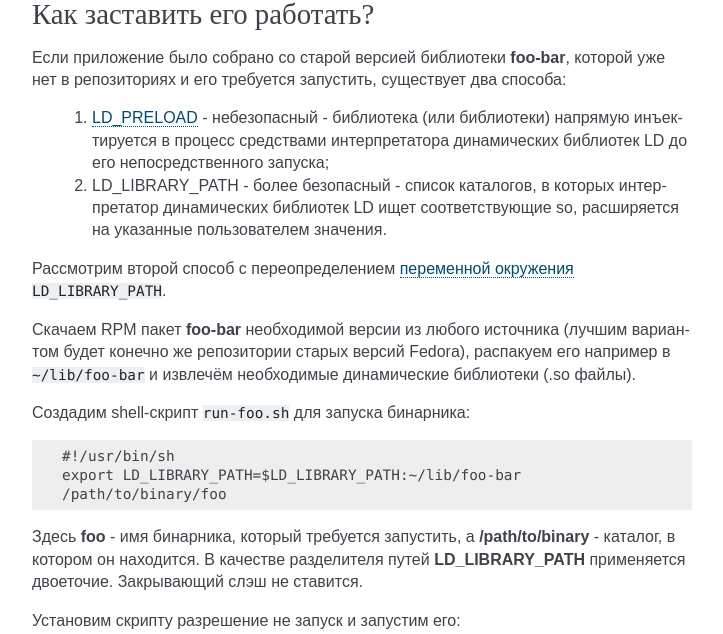
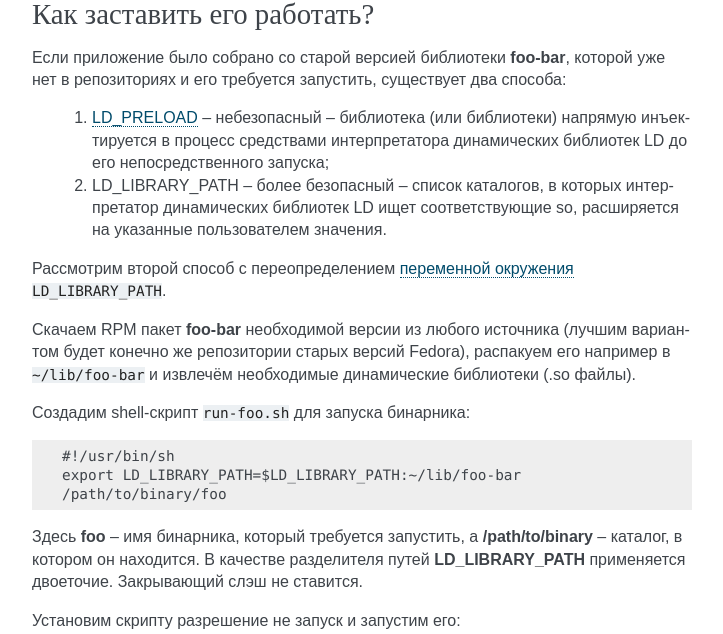
Before and after one commit to RussianFedora/FAQ, a Sphinx documentation site: the page built from source/development.rst, in a window 1280 px wide and 900 px high, scrolled down 10017 px. Shown: the part 151-785 px from the top of the window, without its empty margins (388-1111 px from the left). Built offline with Sphinx 7.4.7, drawn with Linux system fonts in a browser that asks for light colours; some of the changed text lies outside the part shown.

Commit message:
Fixed dashes and codestyle in development.rst.

```diff
--- a/source/development.rst
+++ b/source/development.rst
@@ -43,7 +43,7 @@
 Что такое Koji?
 ===================
 
-`Fedora Koji <https://koji.fedoraproject.org/koji/>`__ - это автоматизированная среда для сборки пакетов для Fedora.
+`Fedora Koji <https://koji.fedoraproject.org/koji/>`__ -- это автоматизированная среда для сборки пакетов для Fedora.
 
 .. index:: fedpkg, package, rebuild, mock, rpm
 .. _fedpkg-rebuild:
@@ -63,7 +63,7 @@
 
     fedpkg clone -a foo-bar
 
-Перейдём в каталог с загруженными исходниками и переключимся на ветку для конкретной версии Fedora (если нужна версия из Rawhide - следует использовать **master**):
+Перейдём в каталог с загруженными исходниками и переключимся на ветку для конкретной версии Fedora (если нужна версия из Rawhide -- следует использовать **master**):
 
 .. code-block:: text
 
@@ -103,7 +103,7 @@
 
     git archive --format=tar --prefix=foo-bar-1.0.0/ HEAD | gzip > ~/rpmbuild/SOURCES/foo-bar-1.0.0.tar.gz
 
-Здесь **HEAD** - указатель на актуальный коммит (вместо этого можно использовать SHA1 хеш любого коммита, а также имя тега или ветки), **foo-bar** - название проекта, а **1.0.0** - его версия.
+Здесь **HEAD** -- указатель на актуальный коммит (вместо этого можно использовать SHA1 хеш любого коммита, а также имя тега или ветки), **foo-bar** -- название проекта, а **1.0.0** -- его версия.
 
 .. index:: fedpkg, koji
 .. _rpmfusion-override:
@@ -131,12 +131,12 @@
 
 Для того, чтобы использовать функцию ``git send-mail`` с почтовым сервисом Gmail, необходимо:
 
- 1. включить двухфакторную аутентификацию в настройках Google аккаунта;
- 2. в настройках безопасности почтового ящика Gmail разрешить использование "небезопасных приложений" (под небезопасными Google понимает любые, не поддерживающие OAuth2);
- 3. там же включить доступ к почте посредством POP3 или IMAP (это активирует также и необходимый для нас протокол SMTP);
- 4. в настройках безопасности сгенерировать новый пароль для приложения;
- 5. указать в файле ``~/.gitconfig`` параметры почтового сервиса;
- 6. когда будет запрошен пароль, ввести созданный ранее пароль приложения.
+  1. включить двухфакторную аутентификацию в настройках Google аккаунта;
+  2. в настройках безопасности почтового ящика Gmail разрешить использование "небезопасных приложений" (под небезопасными Google понимает любые, не поддерживающие OAuth2);
+  3. там же включить доступ к почте посредством POP3 или IMAP (это активирует также и необходимый для нас протокол SMTP);
+  4. в настройках безопасности сгенерировать новый пароль для приложения;
+  5. указать в файле ``~/.gitconfig`` параметры почтового сервиса;
+  6. когда будет запрошен пароль, ввести созданный ранее пароль приложения.
 
 Пример файла ``~/.gitconfig`` для работы с почтовым сервисом Gmail:
 
@@ -156,12 +156,12 @@
 
 Для загрузки динамических библиотек в приложении использовать dlopen допускается, но мы настоятельно рекомендуем избегать этого и использовать полноценную линковку по следующим причинам:
 
- 1. в каждом дистрибутиве GNU/Linux именование библиотек, особенно если у них нет чётко установленной апстримом SOVERSION константы, ложится на плечи мейнтейнеров. К примеру есть популярная libcurl. Во всех дистрибутивах она линкуется с openssl и называется libcurl.so, а в Debian и Ubuntu была переименована в libcurl-gnutls.so из-за линковки с gnutls;
- 2. нет никакой гарантии, что загрузится именно необходимая версия библиотеки, имеющая необходимую функцию, а отсутствии оной приложение будет аварийно завершено с ошибкой сегментирования;
- 3. если существует несколько версий библиотеки с разными SOVERSION, необходимо самостоятельно их искать на диске и подгружать с рядом хаков ибо имя libfoo.so без указанной SOVERSION в большинстве дистрибутивов представляет собой символическую ссылку и доступен лишь после установки соответствующего development пакета. Соответственно на машинах обычных пользователей он отсутствует;
- 4. о библиотеках, подгружаемых динамически, не в курсе LD, а следовательно он не сможет при загрузке образа приложения подгрузить их в память;
- 5. в случае корректной линковки LD перед запуском приложения осуществит автоматический поиск необходимых экспортируемых функций во всех указанных библиотеках. При их отсутствии приложение не будет запущено;
- 6. при сборке пакета динамически подгружаемые через dlopen библиотеки не будут определены и прописаны в качестве зависимостей пакета, что может вызвать проблемы у пользователей и падение приложения;
+  1. в каждом дистрибутиве GNU/Linux именование библиотек, особенно если у них нет чётко установленной апстримом SOVERSION константы, ложится на плечи мейнтейнеров. К примеру есть популярная libcurl. Во всех дистрибутивах она линкуется с openssl и называется libcurl.so, а в Debian и Ubuntu была переименована в libcurl-gnutls.so из-за линковки с gnutls;
+  2. нет никакой гарантии, что загрузится именно необходимая версия библиотеки, имеющая необходимую функцию, а отсутствии оной приложение будет аварийно завершено с ошибкой сегментирования;
+  3. если существует несколько версий библиотеки с разными SOVERSION, необходимо самостоятельно их искать на диске и подгружать с рядом хаков ибо имя libfoo.so без указанной SOVERSION в большинстве дистрибутивов представляет собой символическую ссылку и доступен лишь после установки соответствующего development пакета. Соответственно на машинах обычных пользователей он отсутствует;
+  4. о библиотеках, подгружаемых динамически, не в курсе LD, а следовательно он не сможет при загрузке образа приложения подгрузить их в память;
+  5. в случае корректной линковки LD перед запуском приложения осуществит автоматический поиск необходимых экспортируемых функций во всех указанных библиотеках. При их отсутствии приложение не будет запущено;
+  6. при сборке пакета динамически подгружаемые через dlopen библиотеки не будут определены и прописаны в качестве зависимостей пакета, что может вызвать проблемы у пользователей и падение приложения;
 
 .. index:: environment, options, env, terminal
 .. _env-get-term:
@@ -187,7 +187,7 @@
 
     cat /proc/$PID/environ
 
-Здесь **$PID** - :ref:`PID <get-pid>` процесса, информацию о котором необходимо получить.
+Здесь **$PID** -- :ref:`PID <get-pid>` процесса, информацию о котором необходимо получить.
 
 .. index:: environment, options, env
 .. _env-set:
@@ -352,7 +352,7 @@
 
     g++ $(rpm -E %{optflags}) -fPIC helloworld.cpp -o helloworld $(rpm -E %{build_ldflags}) -lstdc++
 
-Здесь **g++** - запускающий файл файл компилятора, **helloworld.cpp** - файл с исходным кодом (если их несколько, то разделяются пробелом), **helloworld** - имя результирующего бинарника, **-lstdc++** - указание компоновщику на необходимость линковки со стандартной библиотекой C++.
+Здесь **g++** -- запускающий файл файл компилятора, **helloworld.cpp** -- файл с исходным кодом (если их несколько, то разделяются пробелом), **helloworld** -- имя результирующего бинарника, **-lstdc++** -- указание компоновщику на необходимость линковки со стандартной библиотекой C++.
 
 Корректные флаги компиляции и компоновки вставляются автоматически из соответствующих макросов RPM.
 
@@ -452,7 +452,7 @@
 
 Для активации `LTO оптимизаций <https://gcc.gnu.org/wiki/LinkTimeOptimization>`__ необходимо и достаточно передать параметр ``-flto`` как для компилятора (**CFLAGS** и/или **CXXFLAGS**), так и для компоновщика.
 
-Самый простой способ сделать это - переопределение значений стандартных макросов внутри SPEC файла:
+Самый простой способ сделать это -- переопределение значений стандартных макросов внутри SPEC файла:
 
 .. code-block:: text
 
@@ -554,13 +554,13 @@
 
 Нет, использовать cpack категорически не рекомендуется по следующим причинам:
 
- * создаёт RPM и DEB пакеты в виде архивов;
- * не добавляет метаданные в создаваемые пакеты;
- * не прописывает зависимости от библиотек и других пакетов;
- * не экспортирует provides;
- * не обрабатывает :ref:`mime-типы <file-types>`;
- * не добавляет обязательные скриптлеты;
- * не соблюдает гайдлайны дистрибутивов.
+  * создаёт RPM и DEB пакеты в виде архивов;
+  * не добавляет метаданные в создаваемые пакеты;
+  * не прописывает зависимости от библиотек и других пакетов;
+  * не экспортирует provides;
+  * не обрабатывает :ref:`mime-типы <file-types>`;
+  * не добавляет обязательные скриптлеты;
+  * не соблюдает гайдлайны дистрибутивов.
 
 Вместо cpack следует собирать :ref:`нативные пакеты <create-package>`.
 
@@ -572,8 +572,8 @@
 
 Если приложение было собрано со старой версией библиотеки **foo-bar**, которой уже нет в репозиториях и его требуется запустить, существует два способа:
 
- 1. :ref:`LD_PRELOAD <ldpreload-safety>` - небезопасный - библиотека (или библиотеки) напрямую инъектируется в процесс средствами интерпретатора динамических библиотек LD до его непосредственного запуска;
- 2. LD_LIBRARY_PATH - более безопасный - список каталогов, в которых интерпретатор динамических библиотек LD ищет соответствующие so, расширяется на указанные пользователем значения.
+  1. :ref:`LD_PRELOAD <ldpreload-safety>` -- небезопасный -- библиотека (или библиотеки) напрямую инъектируется в процесс средствами интерпретатора динамических библиотек LD до его непосредственного запуска;
+  2. LD_LIBRARY_PATH -- более безопасный -- список каталогов, в которых интерпретатор динамических библиотек LD ищет соответствующие so, расширяется на указанные пользователем значения.
 
 Рассмотрим второй способ с переопределением :ref:`переменной окружения <env-set>` ``LD_LIBRARY_PATH``.
 
@@ -587,7 +587,7 @@
     export LD_LIBRARY_PATH=$LD_LIBRARY_PATH:~/lib/foo-bar
     /path/to/binary/foo
 
-Здесь **foo** - имя бинарника, который требуется запустить, а **/path/to/binary** - каталог, в котором он находится. В качестве разделителя путей **LD_LIBRARY_PATH** применяется двоеточие. Закрывающий слэш не ставится.
+Здесь **foo** -- имя бинарника, который требуется запустить, а **/path/to/binary** -- каталог, в котором он находится. В качестве разделителя путей **LD_LIBRARY_PATH** применяется двоеточие. Закрывающий слэш не ставится.
 
 Установим скрипту разрешение не запуск и запустим его:
 
@@ -648,7 +648,7 @@
 В Qt Creator отсутствует документация. Как исправить?
 ========================================================
 
-Если Qt Creator при попытке загрузить документацию выдаёт ошибку *Error loading: qthelp://org.qt-project.qtcreator.472/doc/index.html*, выберем пункт меню **Tools** - **Options** - **Help** - **Documentation** - **Add**, затем вручную добавим следующие файлы:
+Если Qt Creator при попытке загрузить документацию выдаёт ошибку *Error loading: qthelp://org.qt-project.qtcreator.472/doc/index.html*, выберем пункт меню **Tools** -- **Options** -- **Help** -- **Documentation** -- **Add**, затем вручную добавим следующие файлы:
 
 .. code-block:: text
 
@@ -680,7 +680,7 @@
 
 Если Qt Creator не смог самостоятельно обнаружить установленный в системе фреймворк Qt, а также компилятор, то необходимо добавить их самостоятельно.
 
-Для этого войдём в настройки IDE, затем сначала добавим компилятор GCC ``/usr/bin/gcc``, а затем тулчейн Qt - ``/usr/bin/qmake-qt5``. После этого на вкладке **Kits** создадим новый набор из данных компонентов.
+Для этого войдём в настройки IDE, затем сначала добавим компилятор GCC ``/usr/bin/gcc``, а затем тулчейн Qt -- ``/usr/bin/qmake-qt5``. После этого на вкладке **Kits** создадим новый набор из данных компонентов.
 
 Сохраним изменения в настройках и добавим созданный Kit к своему проекту.
 
@@ -847,7 +847,7 @@
     sudo restorecon -Rv /media/foo-bar/mock/cache
     sudo restorecon -Rv /media/foo-bar/mock/lib
 
-Здесь **/media/foo-bar** - точка монтирования нового накопителя, на котором будут располагаться кэши mock.
+Здесь **/media/foo-bar** -- точка монтирования нового накопителя, на котором будут располагаться кэши mock.
 
 Внимание! Раздел назначения должен использовать флаги монтирования по умолчанию ``defaults``. В противном случае не будут выполнены скриптлеты и сборка не завершится успешно.
 
@@ -960,7 +960,7 @@
 
     git diff CCC > result.patch
 
-Здесь **AAA**, **BBB** и **CCC** - хеши коммитов в Git репозитории.
+Здесь **AAA**, **BBB** и **CCC** -- хеши коммитов в Git репозитории.
 
 .. index:: patch, diff, unified, git, commit, export
 .. _patch-git-export:
@@ -994,7 +994,7 @@
 
     kinit foo-bar@FEDORAPROJECT.ORG
 
-Здесь **foo-bar** - логин в FAS. Имя домена должно быть указано строго в верхнем регистре.
+Здесь **foo-bar** -- логин в FAS. Имя домена должно быть указано строго в верхнем регистре.
 
 Также для некоторых операций необходимо загрузить :ref:`публичный ключ <ssh-keygen>` SSH в `FAS аккаунт <https://admin.fedoraproject.org/accounts>`__.
 
@@ -1012,7 +1012,7 @@
 
     sudo dnf install fedpkg
 
-Получим `новый токен <https://pagure.io/settings>`__ в Pagure, который будет использоваться утилитой fedpkg для создания заявки. Для этого перейдём в раздел **Settings** - **API Keys** - **Create new key**, затем в списке доступных разрешений (**ACLs**) установим флажок только около опции **Create a new ticket** и нажмём кнопку **Add**.
+Получим `новый токен <https://pagure.io/settings>`__ в Pagure, который будет использоваться утилитой fedpkg для создания заявки. Для этого перейдём в раздел **Settings** -- **API Keys** -- **Create new key**, затем в списке доступных разрешений (**ACLs**) установим флажок только около опции **Create a new ticket** и нажмём кнопку **Add**.
 
 Создадим файл конфигурации fedpkg:
 
@@ -1028,7 +1028,7 @@
     [fedpkg.pagure]
     token = XXXXXXXXXX
 
-Здесь **XXXXXXXXXX** - полученный от Pagure токен.
+Здесь **XXXXXXXXXX** -- полученный от Pagure токен.
 
 Запросим создание нового пакета в репозитории, а также веток для всех поддерживаемых релизов Fedora:
 
@@ -1037,7 +1037,7 @@
     fedpkg request-repo --namespace rpms --monitor monitoring foo-bar YYYYYY
     fedpkg request-branch --namespace rpms --repo foo-bar --all-releases
 
-Здесь **foo-bar** - имя пакета, а **YYYYYY** - номер заявки в Red Hat BugZilla с успешно завершённым package review.
+Здесь **foo-bar** -- имя пакета, а **YYYYYY** -- номер заявки в Red Hat BugZilla с успешно завершённым package review.
 
 .. index:: fedora, package, upload, fedpkg
 .. _fedpkg-upload:
@@ -1215,7 +1215,7 @@
 
     %_topdir /media/foo-bar/rpmbuild
 
-Здесь **/media/foo-bar** - новый каталог размещения базовой иерархии rpmbuild.
+Здесь **/media/foo-bar** -- новый каталог размещения базовой иерархии rpmbuild.
 
 Сохраним изменения, которые вступят в силу немеденно.
 
@@ -1237,7 +1237,7 @@
 
     licensecheck --recursive --merge-licenses --no-verbose /path/to/foo-bar > ~/results.txt
 
-Здесь **/path/to/foo-bar** - путь к распакованным исходникам проекта, а **~/results.txt** - имя файла, в котором будут сохранены результаты проверки.
+Здесь **/path/to/foo-bar** -- путь к распакованным исходникам проекта, а **~/results.txt** -- имя файла, в котором будут сохранены результаты проверки.
 
 .. index:: gdb, debugging, backtrace, coredump
 .. _gdb-coredump:
@@ -1265,7 +1265,7 @@ GDB позволяет не только отлаживать приложени
 
     gdb /usr/bin/foo-bar /path/to/coredump 2>&1 | tee ~/backtrace.log
 
-Здесь **/usr/bin/foo-bar** - путь к отлаживаемому приложению, **/path/to/coredump** - coredump падения (версия приложения и дампа, снятого с него, должны обязательно совпадать), а **~/backtrace.log** - файл, в котором будет сохранён трейс падения.
+Здесь **/usr/bin/foo-bar** -- путь к отлаживаемому приложению, **/path/to/coredump** -- coredump падения (версия приложения и дампа, снятого с него, должны обязательно совпадать), а **~/backtrace.log** -- файл, в котором будет сохранён трейс падения.
 
 .. index:: rpmbuild, cmake, clang, cpp, compilation
 .. _clang-fedora:
@@ -1273,7 +1273,7 @@ GDB позволяет не только отлаживать приложени
 Как собрать пакет с использованием компилятора Clang в Fedora?
 ===================================================================
 
-Самый простой способ сделать это - переопределение значений стандартных :ref:`переменных окружения <env-set>` **CC** и **CXX** внутри секции ``%build``:
+Самый простой способ сделать это -- переопределение значений стандартных :ref:`переменных окружения <env-set>` **CC** и **CXX** внутри секции ``%build``:
 
 .. code-block:: text
 
```
